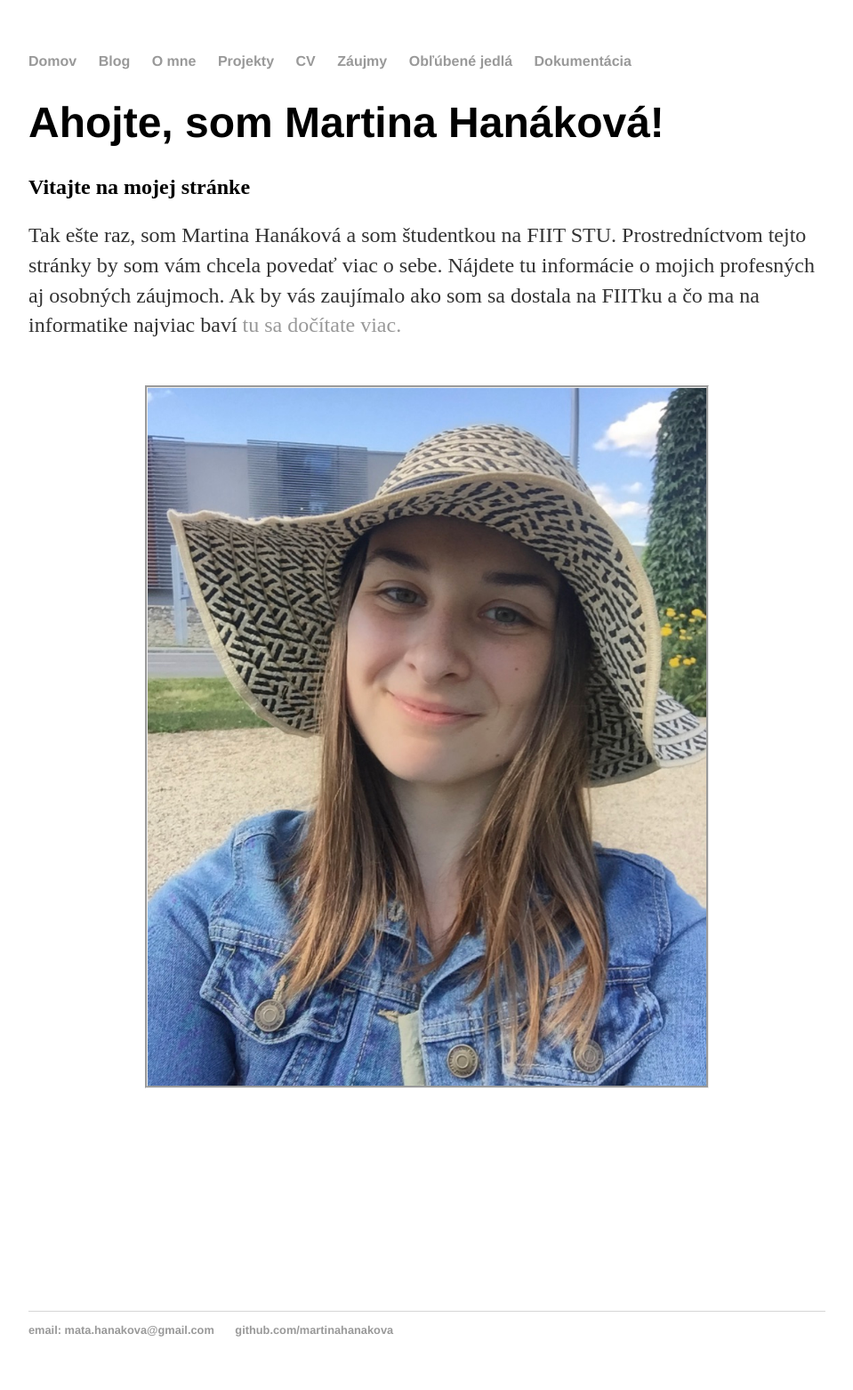
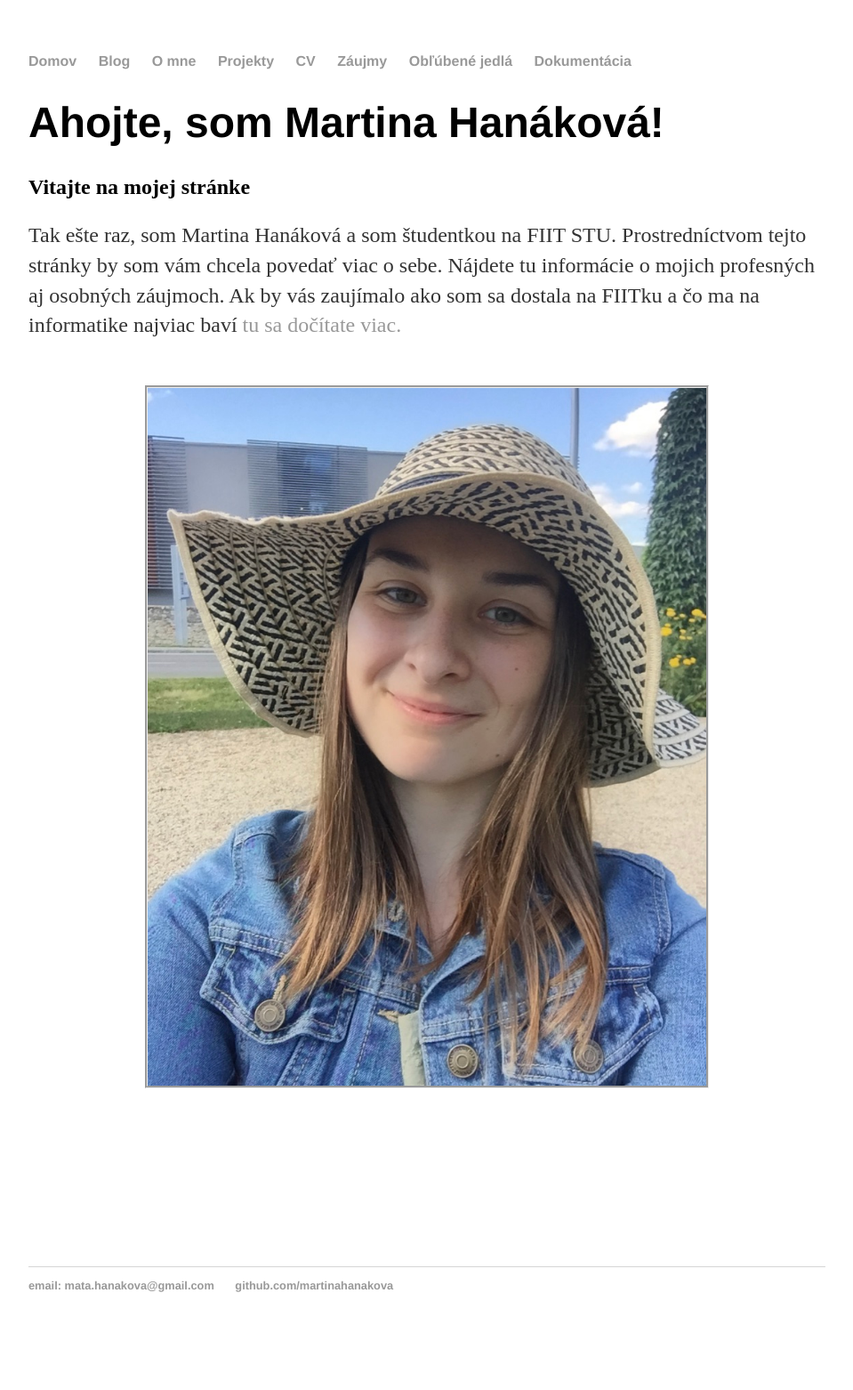
Before and after one commit to martinahanakova/martinahanakova.github.io, a Jekyll site: the page built from index.html, in a window 1280 px wide. Shown: the whole page at 89% size, without its empty margins (160-1119 px from the left). Built offline with Jekyll 4.4.1, drawn with Linux system fonts in a browser that asks for light colours; after the commit the page ends 1512 px from its top, so only the background shows below that.

Commit message:
Photo of me

```diff
--- a/css/main.css
+++ b/css/main.css
@@ -49,6 +49,6 @@ ul.posts li {
   margin-left: auto;
   margin-right: auto;
   margin-top:50px;
-  margin-bottom:250px;
+  margin-bottom:200px;
   border-style:groove;
 }
```
